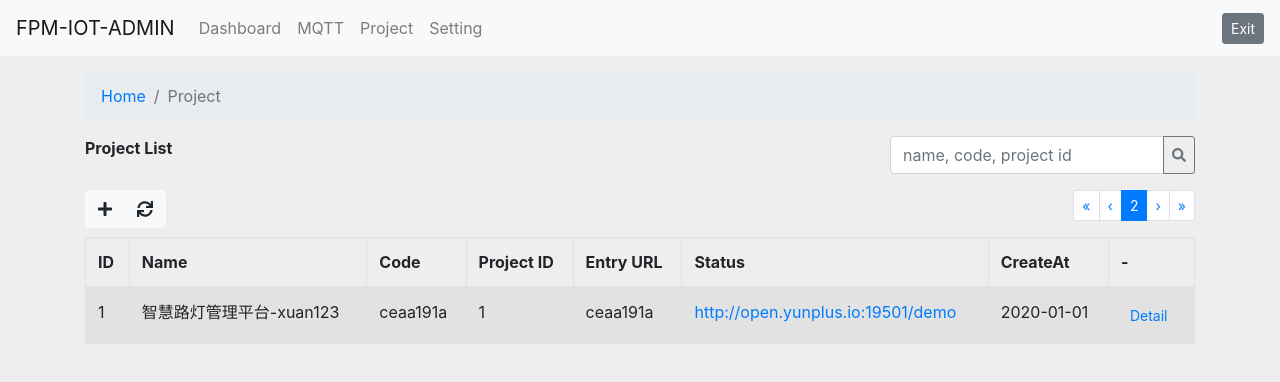
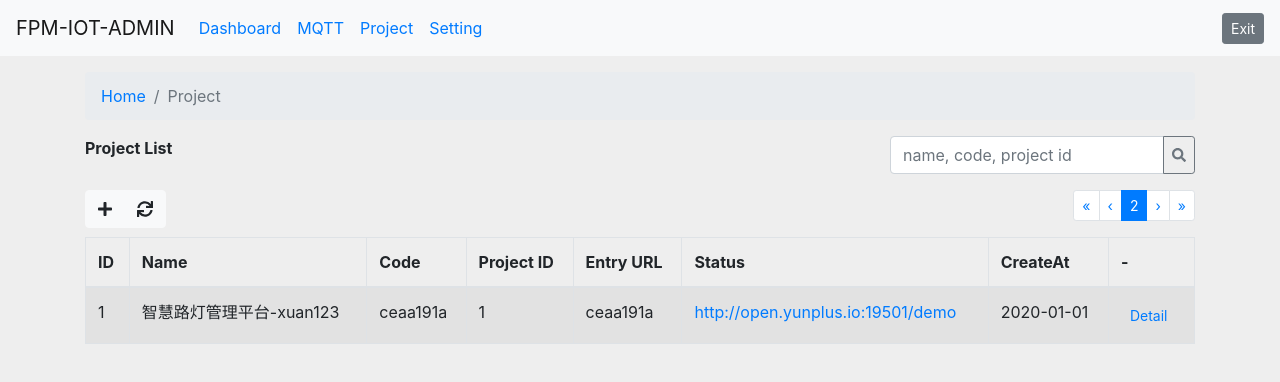
Before and after one commit to team4yf/fpm-iot-admin, a React (Create React App) app: page / in a window 1280 px wide. Shown: the top 382 px of the page. Built offline with nearby package versions, Linux system fonts and the light colour scheme.

Commit message:
add react-router

```diff
--- a/package.json
+++ b/package.json
@@ -14,6 +14,8 @@
     "react": "^16.13.1",
     "react-bootstrap": "^1.3.0",
     "react-dom": "^16.13.1",
+    "react-router": "^5.2.0",
+    "react-router-dom": "^5.2.0",
     "react-scripts": "3.4.1"
   },
   "scripts": {
--- a/src/App.js
+++ b/src/App.js
@@ -2,21 +2,27 @@ import React from 'react';
 import './App.css';
 
 import { Nav, Navbar, Container, Form, Table, Button } from 'react-bootstrap';
+import {
+  BrowserRouter as Router,
+  Switch,
+  Route,
+  Link
+} from "react-router-dom";
 import Project from './project.js';
 
 function App() {
   return (
-    <>
+    <Router>
     <Container fluid={true}>
     <Navbar bg="light" expand="lg">
       <Navbar.Brand href="#home">FPM-IOT-ADMIN</Navbar.Brand>
       <Navbar.Toggle aria-controls="basic-navbar-nav" />
       <Navbar.Collapse id="basic-navbar-nav">
         <Nav className="mr-auto">
-          <Nav.Link href="#dashboard">Dashboard</Nav.Link>
-          <Nav.Link href="#mqtt">MQTT</Nav.Link>
-          <Nav.Link href="#project">Project</Nav.Link>
-          <Nav.Link href="#setting">Setting</Nav.Link>
+          <Nav.Link href="#"><Link to="/">Dashboard</Link></Nav.Link>
+          <Nav.Link href="#"><Link to="/mqtt">MQTT</Link></Nav.Link>
+          <Nav.Link href="#"><Link to="/project">Project</Link></Nav.Link>
+          <Nav.Link href="#"><Link to="/setting">Setting</Link></Nav.Link>
 
         </Nav>
         {/* <NavDropdown title="Dropdown" id="basic-nav-dropdown">
@@ -32,9 +38,18 @@ function App() {
       </Navbar.Collapse>
     </Navbar>
     </Container>
-
-    <Project />
-    </>
+    <Switch>
+      <Route exact path="/">
+        <Project />
+      </Route>
+      <Route path="/mqtt">
+        <Project />
+      </Route>
+      <Route path="/project">
+        <Project />
+      </Route>
+    </Switch>
+    </Router>
   );
 }
 
```
Also changed, not shown: 2 other files (tests, documents, lock files or other folders).
